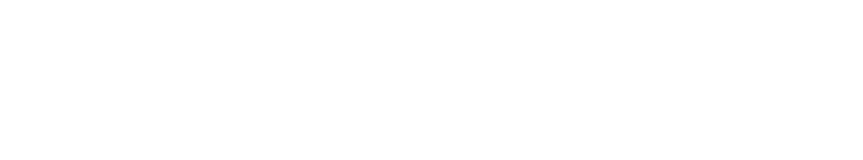
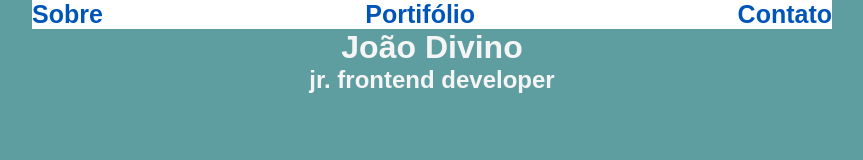
Before and after one commit to joaodivinod/Imers-o-Css, a plain HTML site: page index.html in a window 1280 px wide. Shown: the whole page, without its empty margins (208-1071 px from the left). Drawn offline with Linux system fonts and the light colour scheme.

Commit message:
aula 1 conclúida

```diff
--- a/index.html
+++ b/index.html
@@ -7,6 +7,18 @@
     <title>Imersão Css</title>
 </head>
 <body>
-
+    <header>
+        <nav class="menu">
+            <ul>
+                <li><a href="#">Sobre</a></li>
+                <li><a href="#">Portifólio</a></li>
+                <li><a href="#">Contato</a></li>
+            </ul>
+        </nav>
+    </header>
+    <main>
+        <h1 class="site-title">João Divino</h1>
+        <h2 class="site-sub-title">jr. frontend developer</h2>
+    </main>
 </body>
 </html>
--- a/style.css
+++ b/style.css
@@ -0,0 +1,35 @@
+*{
+    padding: 0;
+    margin: 0;
+}
+body{
+    font-family: Arial, Helvetica, sans-serif;
+    max-width: 800px;
+    margin: auto;
+    background-color: cadetblue;
+}
+
+.menu{
+    background: #fff;
+
+}
+.menu li{
+    list-style: none;
+}
+
+.menu ul{
+    display: flex;
+    justify-content: space-between;
+}
+
+.menu a{
+    text-decoration: none;
+    font-weight: bold;
+    font-size: 25px;
+    color: #0056b8;
+}
+.site-sub-title,
+.site-title{
+    color: whitesmoke;
+    text-align: center;
+}
```
